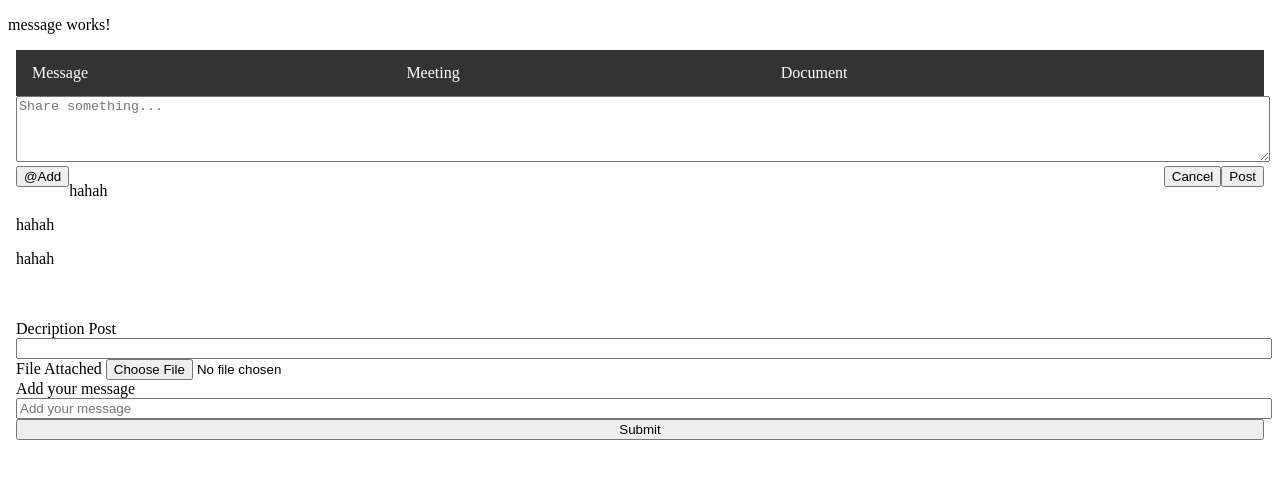
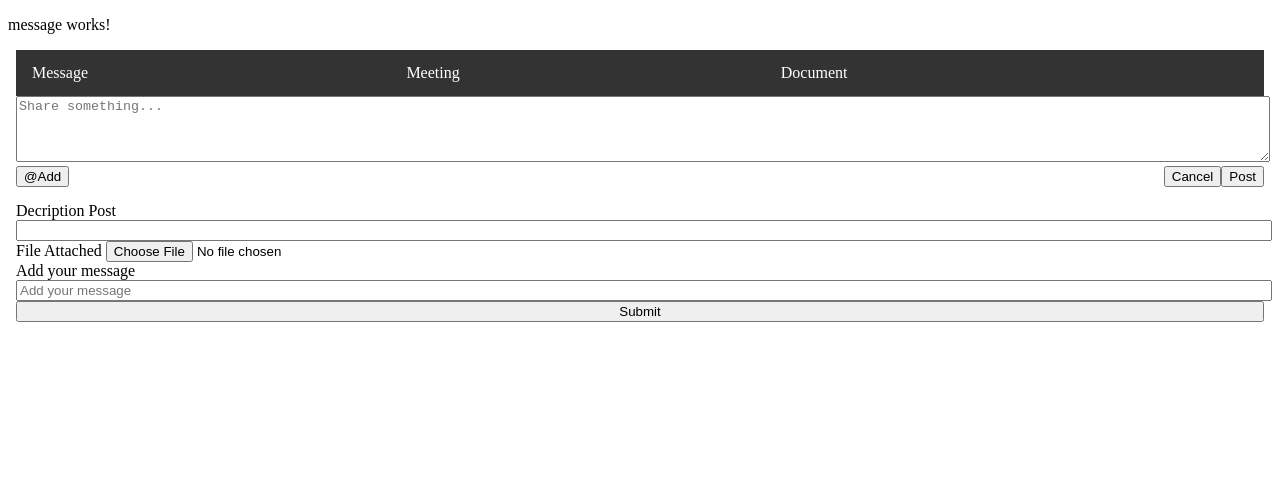
Before and after one commit to PhatVH/eTutoringApplication, an Angular app: page / in a window 1280 px wide. Shown: the top 478 px of the page. Built offline with nearby package versions, Linux system fonts and the light colour scheme.

Commit message:
Update message.component.html

```diff
--- a/src/app/message/message.component.html
+++ b/src/app/message/message.component.html
@@ -74,9 +74,6 @@ li.dropdown {
   <button id="Cancel">Cancel</button>
   <button id="Post">Post</button>
 </div>
-<p>hahah</p>
-<p>hahah</p>
-<p>hahah</p>
 <br/><br/>
 <form action="" method="post" enctype="multipart/form-data">
   Decription Post
@@ -86,6 +83,7 @@ li.dropdown {
   Add your message
   <input type="text" name="Message" style="width:100%" placeholder="Add your message"/>
   <input type="submit" name="Submit" value="Submit" style="width:100%"/>
+
 </form>
 </body>
 </html>
```
